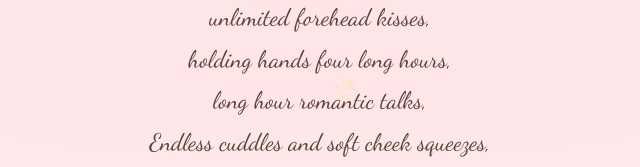
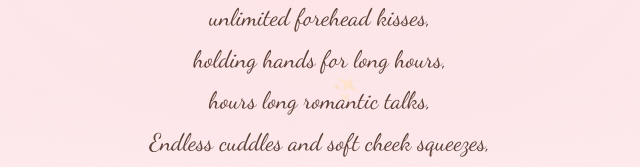
Before and after one commit to sahilshams/zee, a plain HTML site: page index.html in a window 1280 px wide. Both pictures are taken after a click on the button "💗 press to see what is coming your way 💗". Shown: the part 1702-1869 px from the top of the page, 320-960 px from the left. Drawn offline with nearby package versions, Linux system fonts and the light colour scheme; a web font is replaced by a local one.

Commit message:
Fix typos in list items in index.html

```diff
--- a/index.html
+++ b/index.html
@@ -339,8 +339,8 @@
         <div id="hidden-content">
             <ul class="final-list">
                 <li>unlimited forehead kisses,</li>
-                <li>holding hands four long hours,</li>
-                <li>long hour romantic talks,</li>
+                <li>holding hands for long hours,</li>
+                <li>hours long romantic talks,</li>
                 <li>Endless cuddles and soft cheek squeezes,</li>
                 <li>and a lifetime of soft and gentle love.</li>
             </ul>
```
